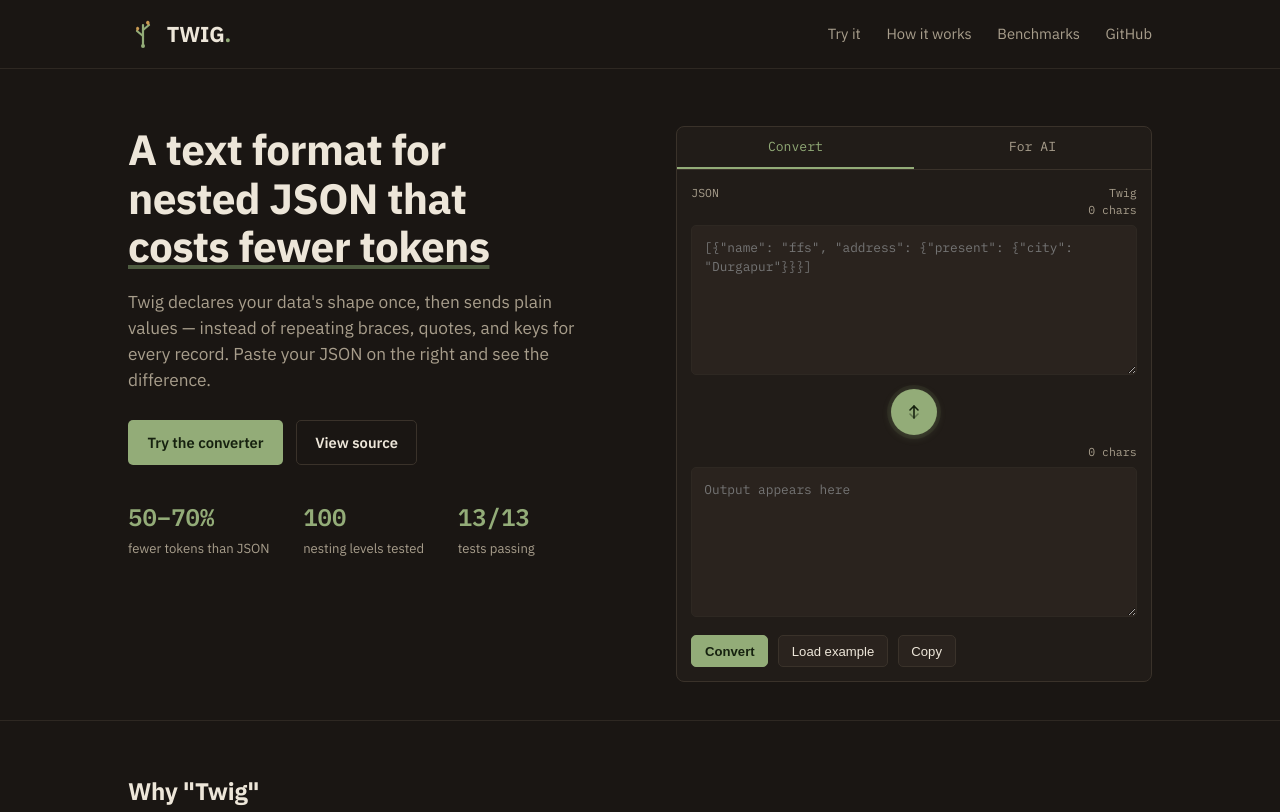
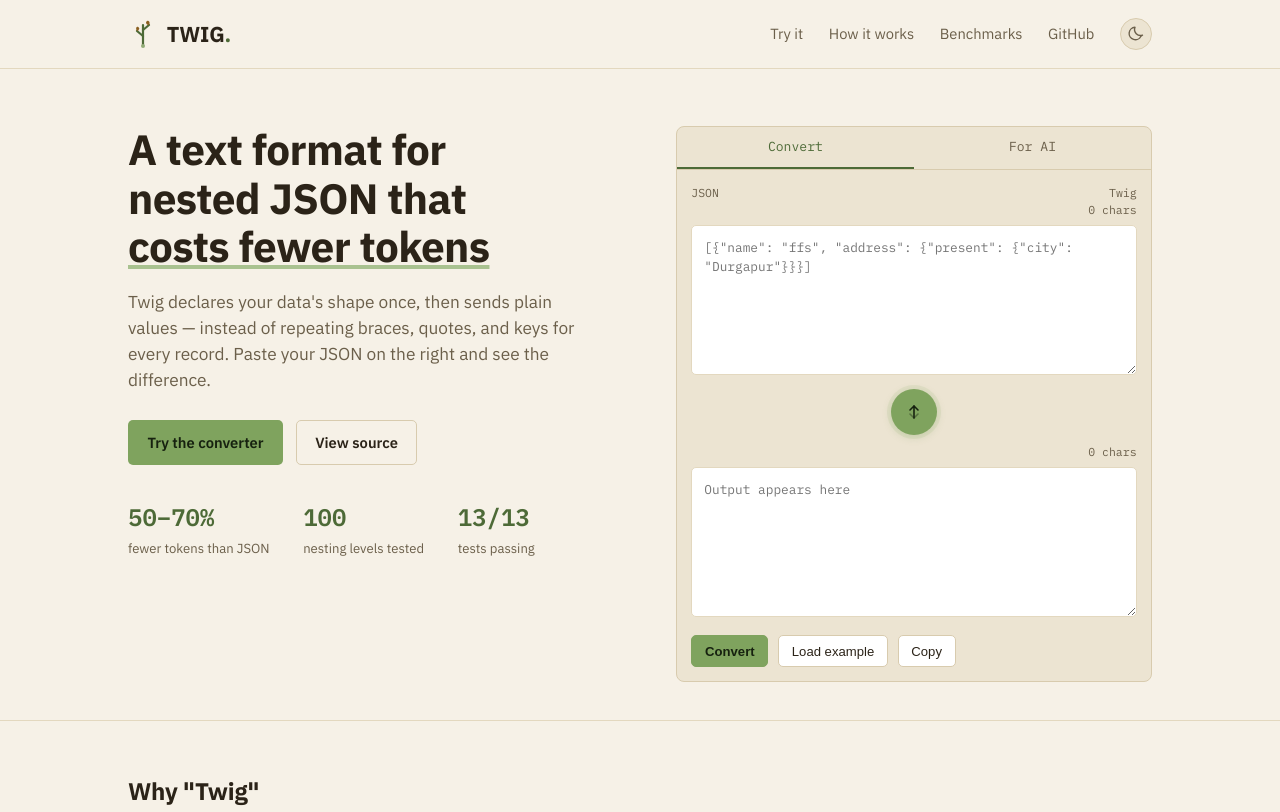
Before and after one commit to DebrajMaji404/twig, a plain HTML site: page web/index.html in a window 1280 px wide. Shown: the top 812 px of the page. Drawn offline with Linux system fonts and the light colour scheme.

Commit message:
Add light/dark theme toggle

```diff
--- a/web/index.html
+++ b/web/index.html
@@ -5,6 +5,16 @@
 <meta name="viewport" content="width=device-width, initial-scale=1.0">
 <title>Twig — a compact format for sending nested JSON to LLMs</title>
 <meta name="description" content="Twig cuts LLM input tokens 50-70% by declaring nested JSON schema once instead of repeating it per record. Try the live converter.">
+<script>
+  // Runs before first paint to avoid a flash of the wrong theme: check
+  // a saved preference first, fall back to the OS-level setting, and
+  // apply immediately via a data-theme attribute the CSS below reads.
+  (function () {
+    var saved = localStorage.getItem("twig-theme");
+    var theme = saved || (window.matchMedia("(prefers-color-scheme: light)").matches ? "light" : "dark");
+    if (theme === "light") document.documentElement.setAttribute("data-theme", "light");
+  })();
+</script>
 <link rel="preconnect" href="https://fonts.googleapis.com">
 <link rel="preconnect" href="https://fonts.gstatic.com" crossorigin>
 <link href="https://fonts.googleapis.com/css2?family=IBM+Plex+Sans:wght@400;500;600;700&family=IBM+Plex+Mono:wght@400;500;600&display=swap" rel="stylesheet">
@@ -21,8 +31,28 @@
     --sage-dim:  #4e5c40;
     --amber:     #c99a52;
     --rust:      #c17750;
+    --sage-solid: #7fa35e;
     --sans: "IBM Plex Sans", -apple-system, sans-serif;
     --mono: "IBM Plex Mono", ui-monospace, monospace;
+  }
+
+  /* Light theme: same variable names, warm-paper palette instead of
+     bark, so every rule elsewhere in this file needs zero changes --
+     only the values differ. Kept in the same sage/amber family rather
+     than a generic white-and-blue light mode, so it still reads as the
+     same brand, just in daylight. */
+  :root[data-theme="light"] {
+    --bark:      #f6f1e7;
+    --bark-2:    #ece4d2;
+    --bark-3:    #ffffff;
+    --line:      #d8cbae;
+    --line-soft: #e3d8bf;
+    --paper:     #2b2318;
+    --paper-dim: #6b5f4a;
+    --sage:      #4d6a37;
+    --sage-dim:  #a9c290;
+    --amber:     #8a5f20;
+    --rust:      #a1502e;
   }
 
   * { box-sizing: border-box; }
@@ -35,6 +65,7 @@
     margin: 0;
     line-height: 1.5;
     -webkit-font-smoothing: antialiased;
+    transition: background-color 0.2s ease, color 0.2s ease;
   }
 
   a { color: var(--sage); text-decoration: none; }
@@ -71,9 +102,24 @@
   }
   .wordmark svg { display: block; }
   .wordmark .dot { color: var(--sage); }
-  nav.top .links { display: flex; gap: 1.6rem; font-size: 0.92rem; }
+  nav.top .links { display: flex; align-items: center; gap: 1.6rem; font-size: 0.92rem; }
   nav.top .links a { color: var(--paper-dim); }
   nav.top .links a:hover { color: var(--paper); text-decoration: none; }
+
+  .theme-toggle {
+    width: 32px;
+    height: 32px;
+    border-radius: 50%;
+    border: 1px solid var(--line);
+    background: var(--bark-2);
+    color: var(--paper-dim);
+    cursor: pointer;
+    display: flex;
+    align-items: center;
+    justify-content: center;
+    transition: border-color 0.15s, color 0.15s, background-color 0.2s;
+  }
+  .theme-toggle:hover { border-color: var(--sage); color: var(--sage); }
 
   header.hero { padding: 3.6rem 0 2.4rem; }
   .hero-grid { display: grid; grid-template-columns: 1.05fr 1fr; gap: 3rem; align-items: start; }
@@ -106,7 +152,7 @@
     cursor: pointer;
     border: 1px solid transparent;
   }
-  .btn-primary { background: var(--sage); color: #16210f; }
+  .btn-primary { background: var(--sage-solid); color: #16210f; }
   .btn-primary:hover { background: #a3bd88; text-decoration: none; }
   .btn-ghost { background: transparent; border-color: var(--line); color: var(--paper); }
   .btn-ghost:hover { border-color: var(--paper-dim); text-decoration: none; }
@@ -135,18 +181,18 @@
     height: 46px;
     border-radius: 50%;
     border: none;
-    background: var(--sage);
+    background: var(--sage-solid);
     color: #16210f;
     cursor: pointer;
     display: flex;
     align-items: center;
     justify-content: center;
-    box-shadow: 0 2px 8px rgba(147, 172, 120, 0.25), 0 0 0 4px rgba(147, 172, 120, 0.08);
+    box-shadow: 0 2px 8px rgba(127, 163, 94, 0.3), 0 0 0 4px rgba(127, 163, 94, 0.1);
     transition: transform 0.2s ease, box-shadow 0.2s ease, background 0.2s ease;
   }
   .swap-btn:hover {
     background: #a8c48c;
-    box-shadow: 0 4px 14px rgba(147, 172, 120, 0.4), 0 0 0 6px rgba(147, 172, 120, 0.12);
+    box-shadow: 0 4px 14px rgba(127, 163, 94, 0.45), 0 0 0 6px rgba(127, 163, 94, 0.14);
     transform: scale(1.08);
   }
   .swap-btn:active { transform: scale(0.9); }
@@ -211,7 +257,7 @@
     cursor: pointer;
   }
   .btn-sm:hover { border-color: var(--sage-dim); }
-  .btn-sm.primary { background: var(--sage); color: #16210f; border-color: var(--sage); font-weight: 600; }
+  .btn-sm.primary { background: var(--sage-solid); color: #16210f; border-color: var(--sage-solid); font-weight: 600; }
   .btn-sm.primary:hover { background: #a3bd88; }
   .btn-sm:disabled { opacity: 0.5; cursor: not-allowed; }
   .result-line { font-family: var(--mono); font-size: 0.78rem; color: var(--paper-dim); margin-left: auto; }
@@ -296,11 +342,11 @@
   <div class="wrap">
     <div class="wordmark">
       <svg width="30" height="30" viewBox="0 0 30 30" fill="none" xmlns="http://www.w3.org/2000/svg">
-        <path d="M15 27V6" stroke="#93AC78" stroke-width="2.2" stroke-linecap="round"/>
-        <path d="M15 11L21 6" stroke="#93AC78" stroke-width="2.2" stroke-linecap="round"/>
-        <path d="M15 17L9 12" stroke="#93AC78" stroke-width="2.2" stroke-linecap="round"/>
-        <path d="M21 6C21 6 22.5 3 20.5 2C18.5 1 18 4 18 4C18 4 19 6.5 21 6Z" fill="#C99A52"/>
-        <path d="M9 12C9 12 7.2 9.3 8.8 8C10.4 6.7 11.3 9.4 11.3 9.4C11.3 9.4 10.6 12 9 12Z" fill="#C99A52"/>
+        <path d="M15 27V6" stroke="var(--sage)" stroke-width="2.2" stroke-linecap="round"/>
+        <path d="M15 11L21 6" stroke="var(--sage)" stroke-width="2.2" stroke-linecap="round"/>
+        <path d="M15 17L9 12" stroke="var(--sage)" stroke-width="2.2" stroke-linecap="round"/>
+        <path d="M21 6C21 6 22.5 3 20.5 2C18.5 1 18 4 18 4C18 4 19 6.5 21 6Z" fill="var(--amber)"/>
+        <path d="M9 12C9 12 7.2 9.3 8.8 8C10.4 6.7 11.3 9.4 11.3 9.4C11.3 9.4 10.6 12 9 12Z" fill="var(--amber)"/>
         <circle cx="15" cy="27" r="2" fill="#93AC78"/>
       </svg>
       <span>TWIG<span class="dot">.</span></span>
@@ -310,6 +356,15 @@
       <a href="#how">How it works</a>
       <a href="#benchmarks">Benchmarks</a>
       <a href="https://github.com/DebrajMaji404/twig" target="_blank">GitHub</a>
+      <button class="theme-toggle" id="theme-toggle" title="Toggle light/dark theme" aria-label="Toggle light and dark theme">
+        <svg id="icon-sun" width="17" height="17" viewBox="0 0 17 17" fill="none">
+          <circle cx="8.5" cy="8.5" r="3.5" stroke="currentColor" stroke-width="1.4"/>
+          <path d="M8.5 1V2.5M8.5 14.5V16M16 8.5H14.5M2.5 8.5H1M13.6 3.4L12.5 4.5M4.5 12.5L3.4 13.6M13.6 13.6L12.5 12.5M4.5 4.5L3.4 3.4" stroke="currentColor" stroke-width="1.4" stroke-linecap="round"/>
+        </svg>
+        <svg id="icon-moon" width="17" height="17" viewBox="0 0 17 17" fill="none" style="display:none">
+          <path d="M14.5 10.2A6 6 0 017 2.3a6.2 6.2 0 105.9 8.9 6 6 0 011.6-1z" stroke="currentColor" stroke-width="1.4" stroke-linejoin="round"/>
+        </svg>
+      </button>
     </div>
   </div>
 </nav>
@@ -511,12 +566,35 @@ data = decode(text)</div>
   const statsEl = document.getElementById("stats");
   const errorBanner = document.getElementById("error-banner");
   const swapBtn = document.getElementById("swap-btn");
+  const themeToggle = document.getElementById("theme-toggle");
+  const iconSun = document.getElementById("icon-sun");
+  const iconMoon = document.getElementById("icon-moon");
   const tabConvert = document.getElementById("tab-convert");
   const tabAiPrompt = document.getElementById("tab-ai-prompt");
   const panelConvert = document.getElementById("panel-convert");
   const panelAiPrompt = document.getElementById("panel-ai-prompt");
   const aiPromptText = document.getElementById("ai-prompt-text");
   const copyPromptBtn = document.getElementById("copy-prompt-btn");
+
+  // --- theme toggle (light/dark), persisted across visits ------------
+  function applyThemeIcons() {
+    const isLight = document.documentElement.getAttribute("data-theme") === "light";
+    iconSun.style.display = isLight ? "none" : "block";
+    iconMoon.style.display = isLight ? "block" : "none";
+  }
+  applyThemeIcons(); // sync icons with whatever the blocking head script already set
+
+  themeToggle.addEventListener("click", () => {
+    const isLight = document.documentElement.getAttribute("data-theme") === "light";
+    if (isLight) {
+      document.documentElement.removeAttribute("data-theme");
+      localStorage.setItem("twig-theme", "dark");
+    } else {
+      document.documentElement.setAttribute("data-theme", "light");
+      localStorage.setItem("twig-theme", "light");
+    }
+    applyThemeIcons();
+  });
 
   const EXAMPLE = [
     {
```
